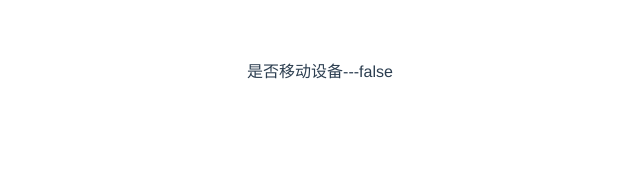
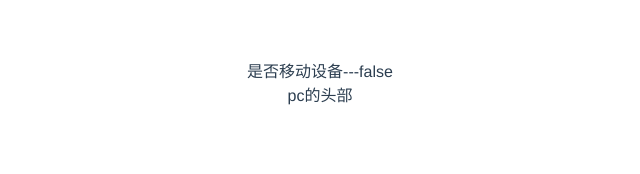
Before and after one commit to MarioGogogo/imooc-web, a Vue app: page / in a window 1280 px wide. Shown: the top 174 px of the page, without its empty margins (320-960 px from the left). Built offline with nearby package versions, Linux system fonts and the light colour scheme.

Commit message:
feat:头部变量根据设备不同判断

```diff
--- a/src/App.vue
+++ b/src/App.vue
@@ -1,10 +1,16 @@
+<template>
+  <div>是否移动设备---{{ isMobileTerminal }}</div>
+  <!-- 一级路由 -->
+  <router-view></router-view>
+</template>
+
+
+
 <script setup>
 import { isMobileTerminal } from './utils/flexible.js';
 </script>
 
-<template>
-  <div>是否移动设备---{{ isMobileTerminal }}</div>
-</template>
+
 
 <style>
 #app {
--- a/src/main.js
+++ b/src/main.js
@@ -1,4 +1,5 @@
 import { createApp } from 'vue'
 import App from './App.vue'
 import './styles/index.scss'
-createApp(App).mount('#app')
+import router from './router'
+createApp(App).use(router).mount('#app')
--- a/src/router/index.js
+++ b/src/router/index.js
@@ -0,0 +1,12 @@
+import { createRouter, createWebHistory } from 'vue-router'
+import { isMobileTerminal } from '@/utils/flexible'
+import mobileTerminalRoutes from './modules/mobile-router'
+import pcTerminalRoutes from './modules/pc-router'
+import { def } from '@vue/shared'
+
+const router = createRouter({
+  history: createWebHistory(),
+  routes: isMobileTerminal ? mobileTerminalRoutes : pcTerminalRoutes,
+})
+
+export default router
--- a/src/router/modules/mobile-router.js
+++ b/src/router/modules/mobile-router.js
@@ -0,0 +1,7 @@
+export default [
+  {
+    path: '/',
+    name: 'home',
+    component: () => import('@/views/main/index.vue'),
+  },
+]
--- a/src/router/modules/pc-router.js
+++ b/src/router/modules/pc-router.js
@@ -0,0 +1,7 @@
+export default [
+  {
+    path: '/',
+    name: 'home',
+    component: () => import('@/views/main/index.vue'),
+  },
+]
--- a/src/utils/flexible.js
+++ b/src/utils/flexible.js
@@ -2,7 +2,7 @@
  * 屏幕宽度是否大于指定宽度 1280
  */
 import { computed } from 'vue'
-import { PC_DEVICE_WIDTH } from '../constants/index'
+import { PC_DEVICE_WIDTH } from '@/constants/index'
 import { useWindowSize } from '@vueuse/core'
 // 响应式
 const { width } = useWindowSize()
--- /dev/null
+++ b/src/views/main/components/navigation/index.vue
@@ -0,0 +1,16 @@
+<template>
+  <div class="navigation">
+    <mobile-navigation v-if="isMobileTerminal"></mobile-navigation>
+    <pc-navigation v-else></pc-navigation>
+  </div>
+</template>
+
+<script setup>
+import { isMobileTerminal } from '@/utils/flexible.js';
+import mobileNavigation from './mobile/index.vue';
+import pcNavigation from './pc/index.vue';
+
+</script>
+
+<style lang="scss" scoped>
+</style>
--- /dev/null
+++ b/src/views/main/components/navigation/mobile/index.vue
@@ -0,0 +1,10 @@
+<template>
+  <div class="mobilehead">移动的头部</div>
+</template>
+
+<script setup>
+
+</script>
+
+<style lang="scss" scoped>
+</style>
--- /dev/null
+++ b/src/views/main/components/navigation/pc/index.vue
@@ -0,0 +1,10 @@
+<template>
+  <div class="mobilehead">pc的头部</div>
+</template>
+
+<script setup>
+
+</script>
+
+<style lang="scss" scoped>
+</style>
--- /dev/null
+++ b/src/views/main/index.vue
@@ -0,0 +1,12 @@
+<template>
+  <div class="main">
+    <navigation-head />
+  </div>
+</template>
+
+<script setup>
+import navigationHead from './components/navigation/index.vue';
+</script>
+
+<style lang="scss" scoped>
+</style>
--- a/vite.config.js
+++ b/vite.config.js
@@ -1,7 +1,12 @@
 import { defineConfig } from 'vite'
 import vue from '@vitejs/plugin-vue'
-
+import { join } from 'path'
 // https://vitejs.dev/config/
 export default defineConfig({
   plugins: [vue()],
+  resolve: {
+    alias: {
+      '@': join(__dirname, '/src'),
+    },
+  },
 })
```
Also changed, not shown: jsconfig.json (added, +13 -0 lines), 1 other file (tests, documents, lock files or other folders).
